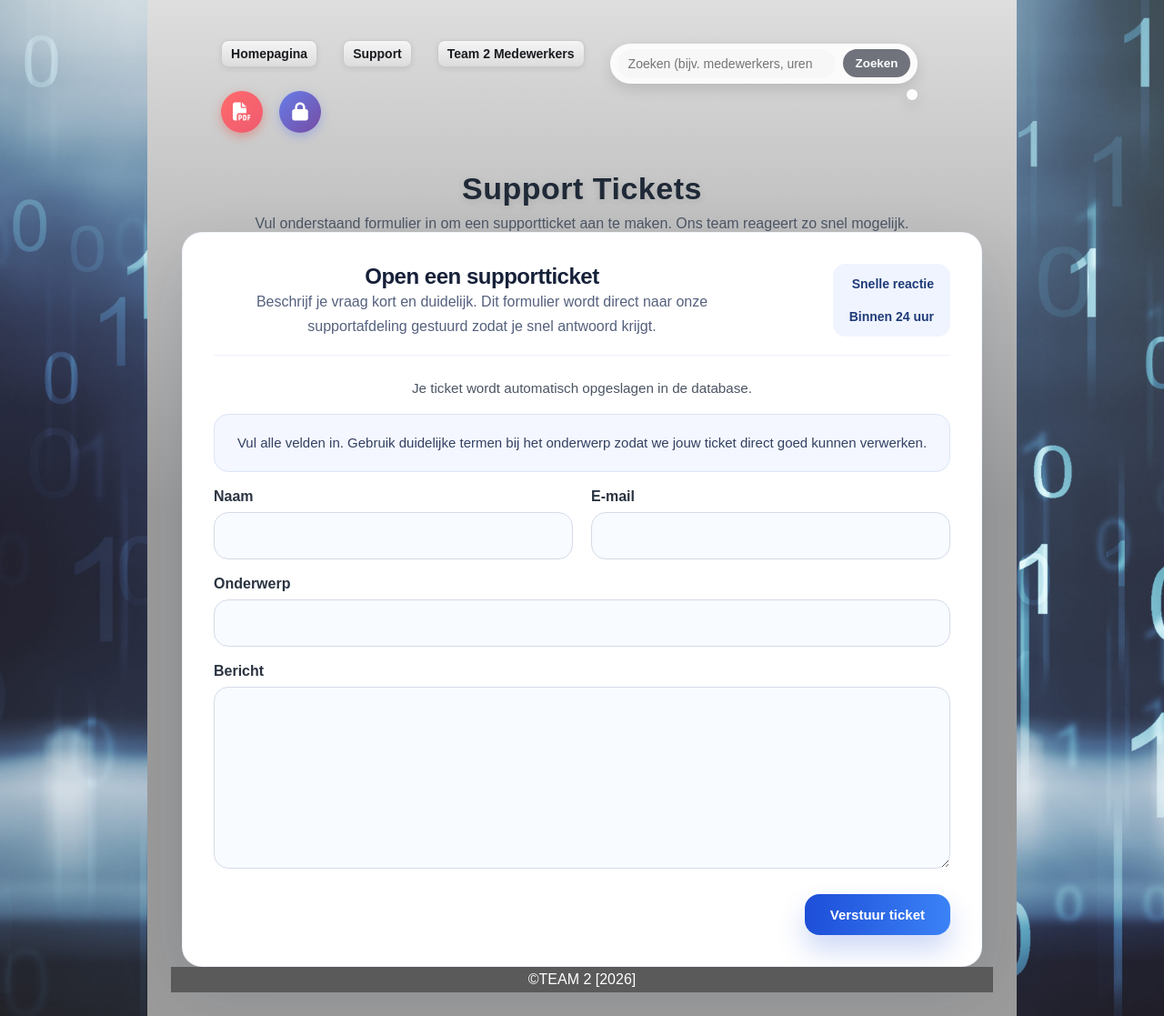
After one commit to RohRohRaggy/CRM-Systeem-T1, a PHP site: page /support_ticket_pagina.php in a window 1280 px wide. The commit adds this page. Shown: the whole page at 91% size. Run offline with PHP 8.4, Linux system fonts and the light colour scheme; tables that the repository leaves empty or names only in its code hold one stand-in row (values such as "Sample post").

Commit message:
paginas toegoevoegd

```diff
--- a/UrenRegistratieSysteem-main/UrenRegistratieSysteem-main/Team_3.php
+++ b/UrenRegistratieSysteem-main/UrenRegistratieSysteem-main/Team_3.php
@@ -44,8 +44,8 @@
         $servername = "127.0.0.1";
         $username   = "root";
         $password   = "";
-        $dbname     = "UrenRegistratieSysteem";
-        $dbport     = 3307;
+        $dbname     = "testdatabase2";
+        $dbport     = 3306;
 
         mysqli_report(MYSQLI_REPORT_OFF);
         $conn = @new mysqli($servername, $username, $password, $dbname, $dbport);
--- /dev/null
+++ b/UrenRegistratieSysteem-main/UrenRegistratieSysteem-main/composer.json
@@ -0,0 +1,5 @@
+{
+    "require": {
+        "vlucas/phpdotenv": "^5.5"
+    }
+}
--- a/UrenRegistratieSysteem-main/UrenRegistratieSysteem-main/generate_pages.php
+++ b/UrenRegistratieSysteem-main/UrenRegistratieSysteem-main/generate_pages.php
@@ -8,8 +8,8 @@ header('Content-Type: application/json');
 $servername = "127.0.0.1";
 $username = "root";
 $password = "";
-$dbname = "UrenRegistratieSysteem";
-$dbport = 3307;
+$dbname = "testdatabase2";
+$dbport = 3306;
 
 mysqli_report(MYSQLI_REPORT_OFF);
 // Open een verbinding; bij fout wordt direct een JSON-fout teruggegeven.
--- a/UrenRegistratieSysteem-main/UrenRegistratieSysteem-main/get_schema.php
+++ b/UrenRegistratieSysteem-main/UrenRegistratieSysteem-main/get_schema.php
@@ -6,8 +6,8 @@ header('Content-Type: application/json');
 $servername = "127.0.0.1";
 $username   = "root";
 $password   = "";
-$dbname     = "UrenRegistratieSysteem";
-$dbport     = 3307;
+$dbname     = "testdatabase2";
+$dbport     = 3306;
 
 mysqli_report(MYSQLI_REPORT_OFF);
 // Maak verbinding met de database.
--- a/UrenRegistratieSysteem-main/UrenRegistratieSysteem-main/style.css
+++ b/UrenRegistratieSysteem-main/UrenRegistratieSysteem-main/style.css
@@ -330,6 +342,16 @@ nav .right a:last-child {
     text-shadow: 0 2px 8px rgba(0, 0, 0, 0.12);
 }
 
+/* Support form specific tweaks (kept minimal, main rules inline in page) */
+.support-form input[type="text"], .support-form input[type="email"], .support-form textarea {
+    transition: box-shadow 0.15s ease, border-color 0.15s ease;
+}
+.support-form input[type="text"]:focus, .support-form input[type="email"]:focus, .support-form textarea:focus {
+    box-shadow: 0 6px 18px rgba(95,130,224,0.12);
+    border-color: #7aa7ff;
+    outline: none;
+}
+
 
 /*text in hero section*/
 .hero-section .text {
--- /dev/null
+++ b/UrenRegistratieSysteem-main/UrenRegistratieSysteem-main/support_ticket_pagina.php
@@ -0,0 +1,389 @@
+<?php
+// Supportformulier: verwerk POST vóór output (PRG), sla op in DB (met fallback naar tekstbestand).
+ini_set('display_errors', 0);
+$message = '';
+$name = $email = $subject = $body = '';
+if ($_SERVER['REQUEST_METHOD'] === 'POST') {
+    $name = trim($_POST['name'] ?? '');
+    $email = trim($_POST['email'] ?? '');
+    $subject = trim($_POST['subject'] ?? '');
+    $body = trim($_POST['message'] ?? '');
+
+    if ($name === '' || $email === '' || $subject === '' || $body === '') {
+        $message = '<div class="msg msg-error">Vul alle velden in.</div>';
+    } elseif (!filter_var($email, FILTER_VALIDATE_EMAIL)) {
+        $message = '<div class="msg msg-error">Ongeldig e-mailadres.</div>';
+    } else {
+        $ticket = [
+            'name' => mb_substr($name, 0, 200),
+            'email' => mb_substr($email, 0, 200),
+            'subject' => mb_substr($subject, 0, 250),
+            'message' => mb_substr($body, 0, 2000),
+        ];
+
+        $servername = "127.0.0.1";
+        $username   = "root";
+        $password   = "";
+        $dbname     = "testdatabase2";
+        $dbport     = 3306;
+        mysqli_report(MYSQLI_REPORT_OFF);
+        $conn = @new mysqli($servername, $username, $password, $dbname, $dbport);
+        if (!$conn->connect_error) {
+            $create = "CREATE TABLE IF NOT EXISTS support_tickets (
+                id INT AUTO_INCREMENT PRIMARY KEY,
+                created DATETIME NOT NULL,
+                name VARCHAR(200) NOT NULL,
+                email VARCHAR(200) NOT NULL,
+                subject VARCHAR(250) NOT NULL,
+                message TEXT NOT NULL,
+                status VARCHAR(20) NOT NULL DEFAULT 'open'
+            ) ENGINE=InnoDB DEFAULT CHARSET=utf8mb4";
+            $conn->query($create);
+
+            $stmt = $conn->prepare("INSERT INTO support_tickets (created,name,email,subject,message) VALUES (NOW(),?,?,?,?)");
+            if ($stmt) {
+                $stmt->bind_param('ssss', $ticket['name'], $ticket['email'], $ticket['subject'], $ticket['message']);
+                $stmt->execute();
+                $stmt->close();
+            }
+            $conn->close();
+            header('Location: support_ticket_pagina.php?sent=1');
+            exit;
+        } else {
+            $line = json_encode(array_merge(['time' => date('c')], $ticket), JSON_UNESCAPED_UNICODE) . PHP_EOL;
+            @file_put_contents(__DIR__ . '/support_tickets.txt', $line, FILE_APPEND | LOCK_EX);
+            header('Location: support_ticket_pagina.php?sent=1');
+            exit;
+        }
+    }
+}
+
+$sent = isset($_GET['sent']) && $_GET['sent'] === '1';
+if ($sent) $message = '<div class="msg msg-success">Bedankt — jouw ticket is aangemaakt.</div>';
+?>
+
+<!DOCTYPE html>
+<html lang="nl">
+<head>
+    <meta charset="utf-8">
+    <title>Support - UrenRegistratieSysteem</title>
+    <script src="searchfunction.js" defer></script>
+    <script src="admin.js" defer></script>
+    <link rel="stylesheet" href="style.css">
+    <link rel="stylesheet" href="https://cdnjs.cloudflare.com/ajax/libs/font-awesome/6.4.0/css/all.min.css">
+    <meta name="viewport" content="width=device-width,initial-scale=1">
+    <style>
+        .support-card {
+            background: #fff;
+            border-radius: 22px;
+            padding: 34px;
+            max-width: 880px;
+            margin: 0 auto;
+            box-shadow: 0 24px 70px rgba(17, 32, 66, 0.12);
+            border: 1px solid rgba(114, 147, 209, 0.12);
+        }
+
+        .support-card-header {
+            display: flex;
+            align-items: flex-start;
+            justify-content: space-between;
+            gap: 18px;
+            margin-bottom: 24px;
+            padding-bottom: 18px;
+            border-bottom: 1px solid #eef2fa;
+        }
+
+        .support-card-header .title {
+            font-size: 24px;
+            font-weight: 800;
+            color: #162039;
+            letter-spacing: -0.02em;
+            margin: 0;
+        }
+
+        .support-card-header .subtitle {
+            max-width: 590px;
+            color: #55617e;
+            line-height: 1.7;
+            margin: 0;
+        }
+
+        .support-meta {
+            display: inline-flex;
+            flex-direction: column;
+            align-items: flex-end;
+            gap: 4px;
+            padding: 14px 18px;
+            border-radius: 14px;
+            background: rgba(56, 110, 255, 0.08);
+            color: #1f3b78;
+            font-size: 14px;
+            font-weight: 700;
+            white-space: nowrap;
+        }
+
+        .support-note {
+            grid-column: 1/-1;
+            background: #f4f7ff;
+            border: 1px solid #dbe5f6;
+            border-radius: 16px;
+            padding: 18px 20px;
+            color: #324060;
+            font-size: 15px;
+            line-height: 1.7;
+        }
+
+        .admin-note {
+            grid-column: 1/-1;
+            margin-bottom: 16px;
+            font-size: 0.95rem;
+            color: #4b5563;
+            line-height: 1.6;
+        }
+
+        .admin-note a {
+            color: #1d4ed8;
+            text-decoration: none;
+            font-weight: 700;
+        }
+
+        .admin-note a:hover {
+            text-decoration: underline;
+        }
+
+        .support-form {
+            display: grid;
+            grid-template-columns: 1fr 1fr;
+            gap: 18px 20px;
+        }
+
+        .support-form .full {
+            grid-column: 1/-1;
+        }
+
+        .support-form .field {
+            display: flex;
+            flex-direction: column;
+            gap: 8px;
+        }
+
+        .support-form label {
+            display: block;
+            text-align: left;
+            font-weight: 600;
+            color: #2a3340;
+        }
+
+        .support-form input[type="text"],
+        .support-form input[type="email"],
+        .support-form textarea {
+            width: 100%;
+            padding: 15px 18px;
+            border: 1px solid #d6dbe8;
+            border-radius: 16px;
+            background: #f8fbff;
+            font-size: 15px;
+            color: #1f3148;
+            transition: box-shadow 0.2s ease, border-color 0.2s ease;
+        }
+
+        .support-form input[type="text"],
+        .support-form input[type="email"] {
+            height: 52px;
+        }
+
+        .support-form textarea {
+            min-height: 200px;
+            resize: vertical;
+        }
+
+        .support-form .actions {
+            grid-column: 1/-1;
+            display: flex;
+            justify-content: flex-end;
+            margin-top: 10px;
+        }
+
+        .support-form button {
+            background: linear-gradient(90deg, #1d4ed8, #3b82f6);
+            color: #fff;
+            border: none;
+            padding: 14px 28px;
+            border-radius: 16px;
+            font-size: 15px;
+            font-weight: 700;
+            cursor: pointer;
+            box-shadow: 0 16px 30px rgba(29, 78, 216, 0.22);
+            transition: transform 0.2s ease, box-shadow 0.2s ease;
+        }
+
+        .support-form button:hover {
+            transform: translateY(-2px);
+            box-shadow: 0 18px 34px rgba(29, 78, 216, 0.26);
+        }
+
+        .support-form input[type="text"]:focus,
+        .support-form input[type="email"]:focus,
+        .support-form textarea:focus {
+            border-color: #7da7ff;
+            box-shadow: 0 0 0 4px rgba(99, 144, 255, 0.18);
+            outline: none;
+        }
+
+        .msg {
+            max-width: 840px;
+            margin: 0 auto 22px;
+            padding: 14px 18px;
+            border-radius: 16px;
+            font-weight: 700;
+        }
+
+        .msg-success {
+            background: #effaf4;
+            color: #137754;
+            border: 1px solid #c6ebd8;
+        }
+
+        .msg-error {
+            background: #fff2f2;
+            color: #b42318;
+            border: 1px solid #f9d0d2;
+        }
+
+        .hero-section {
+            margin: 1.5rem 0 1rem;
+            padding: 0;
+        }
+
+        .hero-section .text h2 {
+            font-size: 34px;
+            color: #1f2937;
+            margin-bottom: 10px;
+        }
+
+        .hero-section .text p {
+            color: #4b5563;
+            font-size: 16px;
+            max-width: 760px;
+            margin: auto;
+        }
+
+        .content {
+            margin-top: -1rem;
+        }
+
+        @media (max-width: 860px) {
+            .support-form {
+                grid-template-columns: 1fr;
+            }
+
+            .support-card {
+                padding: 26px;
+            }
+        }
+
+        @media (max-width: 620px) {
+            .support-card-header {
+                flex-direction: column;
+                gap: 12px;
+            }
+
+            .support-form .actions {
+                justify-content: center;
+            }
+
+            .support-form button {
+                width: 100%;
+                max-width: 100%;
+            }
+        }
+    </style>
+</head>
+<body>
+    <div class="wrapper">
+        <nav class="topnav">
+            <div class="left"><a href="index.php"></a></div>
+            <div class="right">
+                <?php
+                echo '<a class="table-link" href="homepagina.php">Homepagina</a>';
+                echo '<a class="table-link" href="support_ticket_pagina.php">Support</a>';
+
+                $servername = "127.0.0.1";
+                $username   = "root";
+                $password   = "";
+                $dbname     = "testdatabase2";
+                $dbport     = 3306;
+                mysqli_report(MYSQLI_REPORT_OFF);
+                $conn = @new mysqli($servername, $username, $password, $dbname, $dbport);
+                if (!$conn->connect_error) {
+                    $tablesResult = $conn->query("SHOW TABLES");
+                    if ($tablesResult && $tablesResult->num_rows > 0) {
+                        while ($tableRow = $tablesResult->fetch_array()) {
+                            $tableName = $tableRow[0];
+                            $displayName = ucwords(str_replace('_', ' ', $tableName));
+                            echo '<a class="table-link" href="' . htmlspecialchars($tableName) . '.php">' . htmlspecialchars($displayName) . '</a>';
+                        }
+                    }
+                    $conn->close();
+                }
+                ?>
+
+                <div class="search-wrapper">
+                    <div class="search-container" role="search" aria-label="Zoek categorieën">
+                        <input id="searchInput" class="search-input" type="search" placeholder="Zoeken (bijv. medewerkers, uren, etc)...">
+                        <button id="searchBtn" class="search-btn" aria-label="Zoeken">Zoeken</button>
+                    </div>
+                    <span id="suggestion" class="suggestion" aria-live="polite"></span>
+                </div>
+                <button id="printBtn" class="print-btn" type="button" aria-label="Afdrukken naar PDF" title="Afdrukken naar PDF"><i class="fas fa-file-pdf"></i></button>
+                <button id="adminBtn" class="admin-btn-toggle" type="button" aria-label="Beheermodus" title="Beheermodus"><i class="fas fa-lock"></i></button>
+            </div>
+        </nav>
+
+        <main>
+            <section class="hero-section">
+                <div class="text"><h2>Support Tickets</h2><p>Vul onderstaand formulier in om een supportticket aan te maken. Ons team reageert zo snel mogelijk.</p></div>
+            </section>
+
+            <section class="content">
+                <?php if ($message) echo $message; ?>
+                <div class="support-card">
+                    <div class="support-card-header">
+                        <div>
+                            <h3 class="title">Open een supportticket</h3>
+                            <p class="subtitle">Beschrijf je vraag kort en duidelijk. Dit formulier wordt direct naar onze supportafdeling gestuurd zodat je snel antwoord krijgt.</p>
+                        </div>
+                        <div class="support-meta"><strong>Snelle reactie</strong><br>Binnen 24 uur</div>
+                    </div>
+                    <p class="admin-note">Je ticket wordt automatisch opgeslagen in de database.</p>
+                    <form method="post" action="support_ticket_pagina.php" class="support-form">
+                        <div class="support-note full">Vul alle velden in. Gebruik duidelijke termen bij het onderwerp zodat we jouw ticket direct goed kunnen verwerken.</div>
+
+                        <div class="field">
+                            <label for="name">Naam</label>
+                            <input id="name" type="text" name="name" value="<?php echo htmlspecialchars($name ?? ''); ?>" required>
+                        </div>
+                        <div class="field">
+                            <label for="email">E-mail</label>
+                            <input id="email" type="email" name="email" value="<?php echo htmlspecialchars($email ?? ''); ?>" required>
+                        </div>
+                        <div class="field full">
+                            <label for="subject">Onderwerp</label>
+                            <input id="subject" type="text" name="subject" value="<?php echo htmlspecialchars($subject ?? ''); ?>" required>
+                        </div>
+                        <div class="field full">
+                            <label for="message">Bericht</label>
+                            <textarea id="message" name="message" required><?php echo htmlspecialchars($body ?? ''); ?></textarea>
+                        </div>
+                        <div class="actions">
+                            <button type="submit">Verstuur ticket</button>
+                        </div>
+                    </form>
+                </div>
+            </section>
+
+            <footer class="footer"><p>©TEAM 2 [2026]</p></footer>
+        </main>
+    </div>
+</body>
+</html>
--- a/UrenRegistratieSysteem-main/UrenRegistratieSysteem-main/werkzaamheden.php
+++ b/UrenRegistratieSysteem-main/UrenRegistratieSysteem-main/werkzaamheden.php
@@ -1,5 +1,5 @@
 <?php
-// Automatisch gegenereerd bestand voor tabel: medewerkers.
+// Automatisch gegenereerd bestand voor tabel: werkzaamheden.
 // Dit bestand zet alleen de context voor de template en bevat geen eigen paginalogica.
 // Gebruik het beheerpaneel om dit bestand opnieuw te laten opbouwen indien nodig.
 
```
Also changed, not shown: other parts of UrenRegistratieSysteem-main/UrenRegistratieSysteem-main/style.css (+72 -0 lines), UrenRegistratieSysteem-main/UrenRegistratieSysteem-main/homepagina.php (added, +7 -0 lines), UrenRegistratieSysteem-main/UrenRegistratieSysteem-main/index.php (+22 -2 lines), UrenRegistratieSysteem-main/UrenRegistratieSysteem-main/searchfunction.js (+148 -0 lines), UrenRegistratieSysteem-main/UrenRegistratieSysteem-main/table_template.php (+22 -4 lines), 2 other files.
